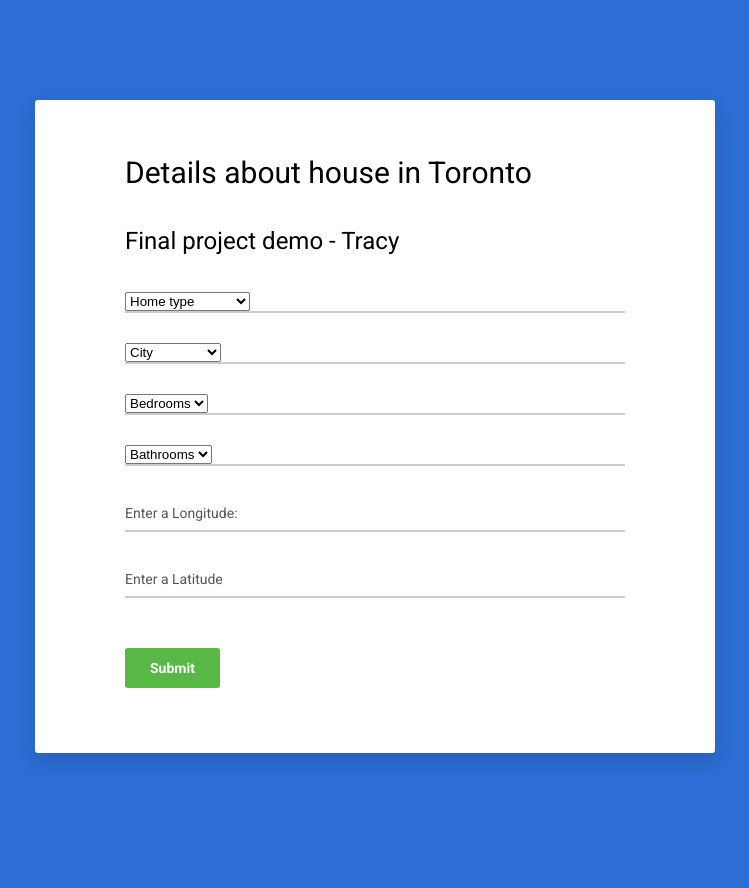
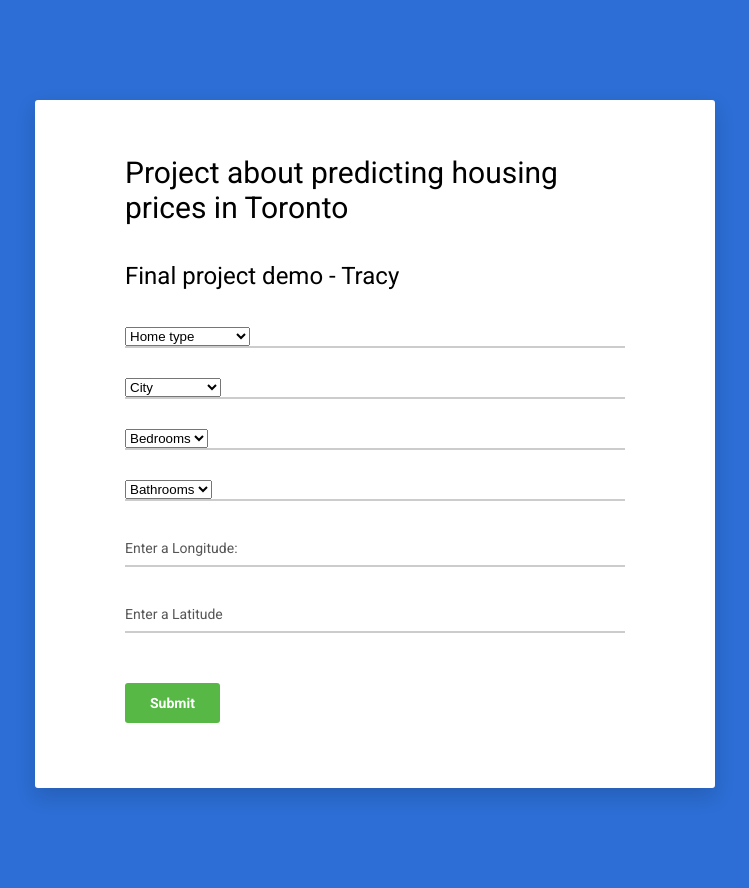
Before and after one commit to osteolab/Toronto_house, a Flask app: page / in a window 1280 px wide. Shown: the whole page, without its empty margins (265-1014 px from the left). Before the commit the page ends 764 px from the top, so only its background shows below. Run offline with Flask 2, Linux system fonts and the light colour scheme; parts of the project's set-up code (start-up, migrations or seed data) failed here and were passed over; some libraries are stand-ins or nearby versions.

Commit message:
Add files via upload

```diff
--- a/templates/index.html
+++ b/templates/index.html
@@ -560,7 +560,7 @@ input {
             <div class="card card-1">
                 <div class="card-heading"></div>
                 <div class="card-body">
-                    <h2 class="title">Details about house in Toronto</h2>
+                    <h2 class="title">Project about predicting housing prices in Toronto</h2>
                     <h3 class="title">Final project demo - Tracy</h3>
                     <form action="{{ url_for('predict')}}" method="POST">
 
```
